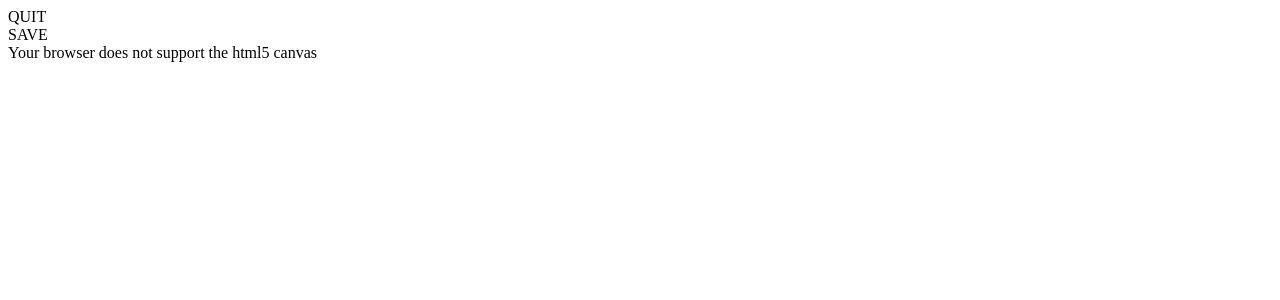
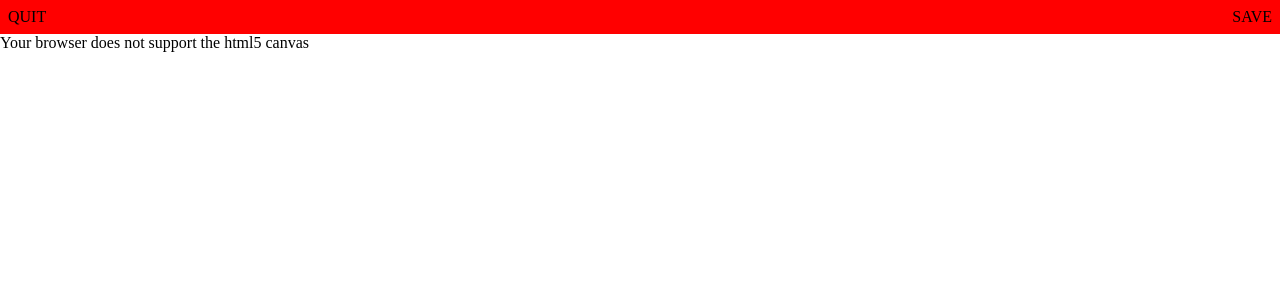
Before and after one commit to DJElke/DevineKask_RevivingAdventure, a PHP site: page /index.php?page=photoeditor in a window 1280 px wide. Shown: the top 300 px of the page. Run offline with PHP 8.4, Linux system fonts and the light colour scheme.

Commit message:
merge style.css

```diff
--- a/src/style.css
+++ b/src/style.css
@@ -1,8 +1,66 @@
+/* GENERAL */
 html {
   /* font-size: 22px; */
   width: 100%;
   height: 100vh;
 }
+
+body{
+  padding: 0;
+  margin: 0;
+}
+
+.containerItem--left{
+  width: 50%;
+  height: 100%;
+  padding: 0.5rem;
+}
+
+.containerItem--right{
+  width: 50%;
+  height: 100%;
+  padding: 0.5rem;
+}
+
+.textLeft{
+  text-align: left;
+}
+
+.textRight{
+  text-align: right;
+}
+
+/* PHOTOEDITOR CSS */
+/* ----------------- */
+/* container which contains 2 divs inside */
+/* menu container */
+.menuContainer{
+  width: 100%;
+  height: 15%;
+  display: flex;
+  background-color: red;
+}
+
+/* photo container */
+.photoContainer{
+  width: 100%;
+  height: 60%;
+}
+
+/* options container */
+.optionsContainer{
+  width: 100%;
+  height: 25%;
+  background-color: red;
+}
+
+/* canvas */
+.cs{
+  width: 100%;
+  height: auto;
+}
+
+/* START SARAH CSS */
 
 .navigation, .tabs, .participant__list {
   display: flex;
```
